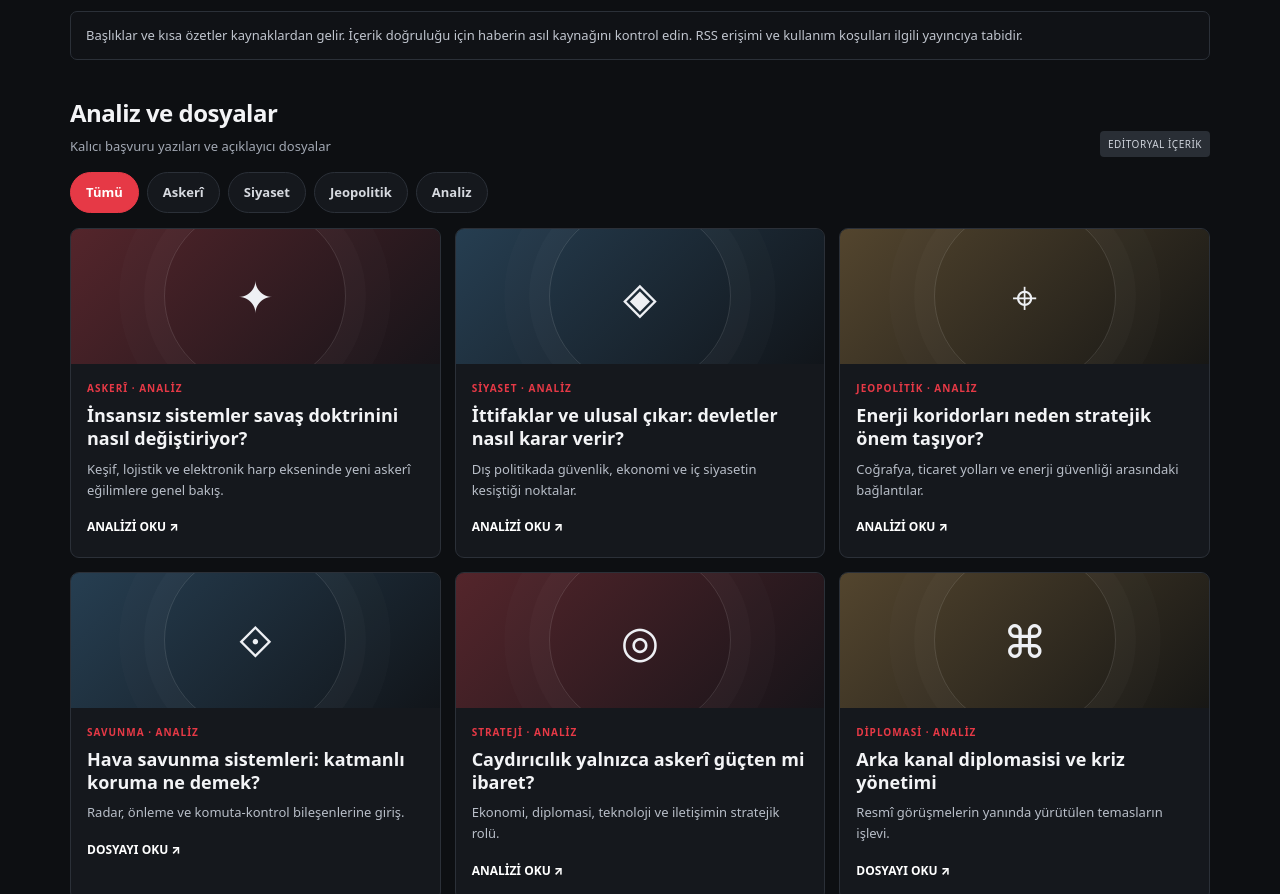
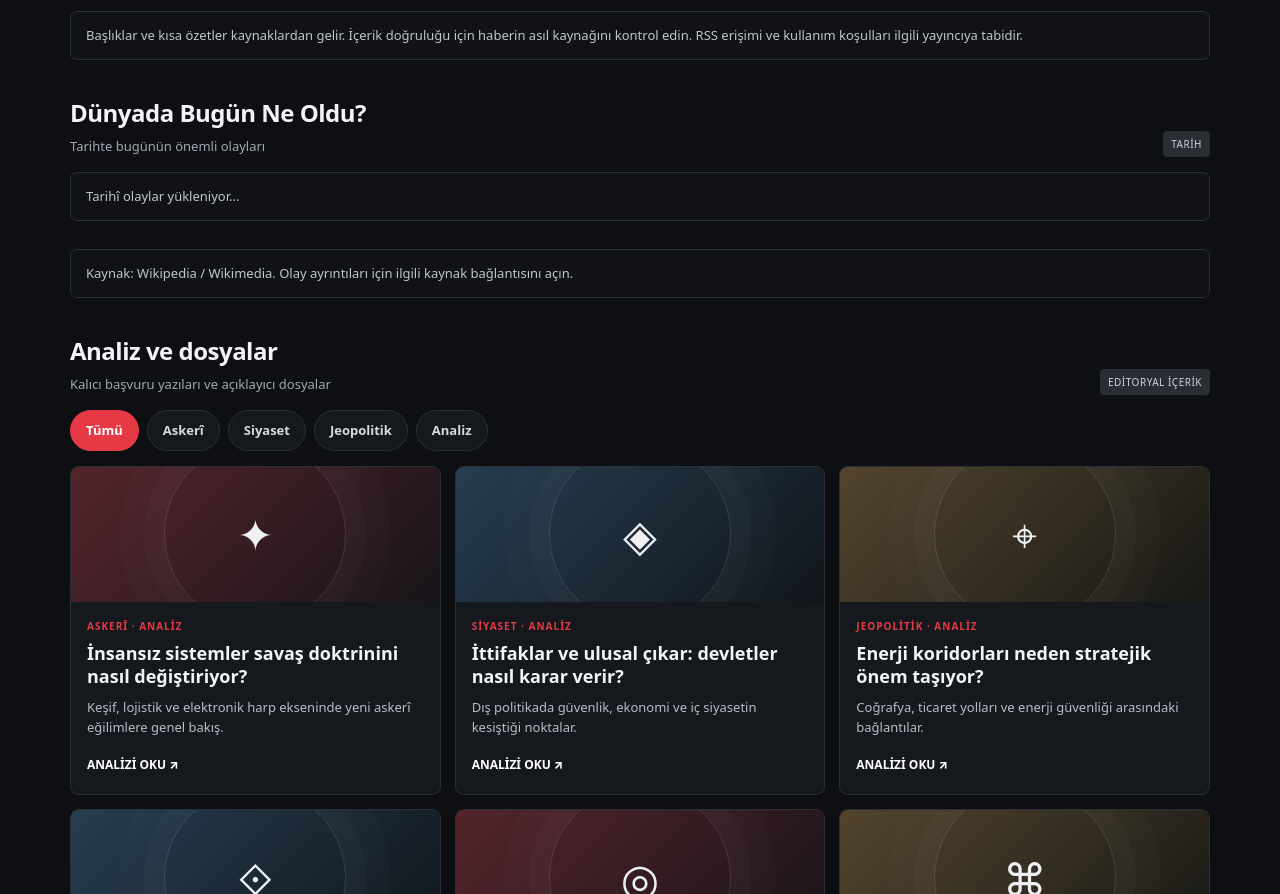
Before and after one commit to arginsamet116-commits/ilteris-haber, a plain HTML site: page index.html in a window 1280 px wide. Shown: the part 10574-11468 px from the top of the page. Drawn offline with nearby package versions, Linux system fonts and the light colour scheme; no server answers; grey boxes are pictures that could not be loaded; a script that the page names is missing.

Commit message:
Add history section with loading status and sources

```diff
--- a/index.html
+++ b/index.html
@@ -402,6 +402,27 @@ nav{gap:18px;font-size:12px}
 
     <p class="notice">Başlıklar ve kısa özetler kaynaklardan gelir. İçerik doğruluğu için haberin asıl kaynağını kontrol edin. RSS erişimi ve kullanım koşulları ilgili yayıncıya tabidir.</p>
   </section>
+
+<section class="section" id="tarihte-bugun">
+  <div class="sectionhead">
+    <div>
+      <h2>Dünyada Bugün Ne Oldu?</h2>
+      <p>Tarihte bugünün önemli olayları</p>
+    </div>
+    <span class="badge">TARİH</span>
+  </div>
+
+  <div id="history-status" class="notice" role="status">
+    Tarihî olaylar yükleniyor...
+  </div>
+
+  <div class="grid" id="history-stories"></div>
+
+  <p class="notice">
+    Kaynak: Wikipedia / Wikimedia.
+    Olay ayrıntıları için ilgili kaynak bağlantısını açın.
+  </p>
+</section>
 
   <section class="section" id="haberler">
     <div class="sectionhead">
```
